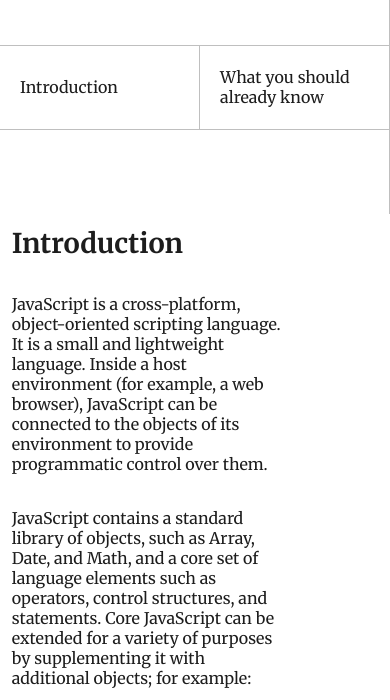
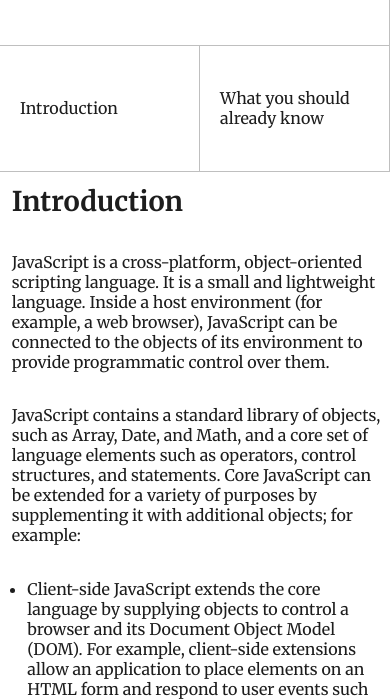
Before and after one commit to NahuelGenchi/freeCodeCamp, a plain HTML site: page responsive_web_design/technical_documentation_page/index.html in a window 390 px wide. Shown: the part 81-781 px from the top of the page. Drawn offline with Linux system fonts and the light colour scheme.

Commit message:
TD Page: fixing navbar sizes

```diff
--- a/responsive_web_design/technical_documentation_page/scss/_index.scss
+++ b/responsive_web_design/technical_documentation_page/scss/_index.scss
@@ -1,6 +1,6 @@
 #main-doc {
-    height: 100vh;
-    width: 75vw;
+    height: 100%;
+    width: 75%;
     overflow-y: scroll;
     padding: 3vw 2vw 3vw 3vw;
     .main-section {
--- a/responsive_web_design/technical_documentation_page/scss/_mediaq.scss
+++ b/responsive_web_design/technical_documentation_page/scss/_mediaq.scss
@@ -2,13 +2,14 @@
     body {
         flex-direction: column;
         #navbar {
-            height: 35vh;
+            height: 30%;
             width: 100vw;
+            justify-content: space-between;
             header {
-                min-height: 15vh;
+                min-height: 50%;
             }
             ul {
-                min-height: 10vh;
+                min-height: 50%;
                 display: flex;
                 align-items: center;
                 border-bottom: 1px solid rgba(128, 128, 128, 0.50);
@@ -28,5 +29,9 @@
                 }
             }
         }
+        #main-doc {
+            height: 70%;
+            width: 100vw;
+        }
     }
 }
--- a/responsive_web_design/technical_documentation_page/scss/_navbar.scss
+++ b/responsive_web_design/technical_documentation_page/scss/_navbar.scss
@@ -1,6 +1,6 @@
 #navbar {
-    height: 100vh;
-    width: 25vw;
+    height: 100%;
+    width: 25%;
     border-right: 1px solid rgba(128, 128, 128, 0.50);
     display: flex;
     flex-direction: column;
```
Also changed, not shown: responsive_web_design/technical_documentation_page/css/main.css, 1 other file.
